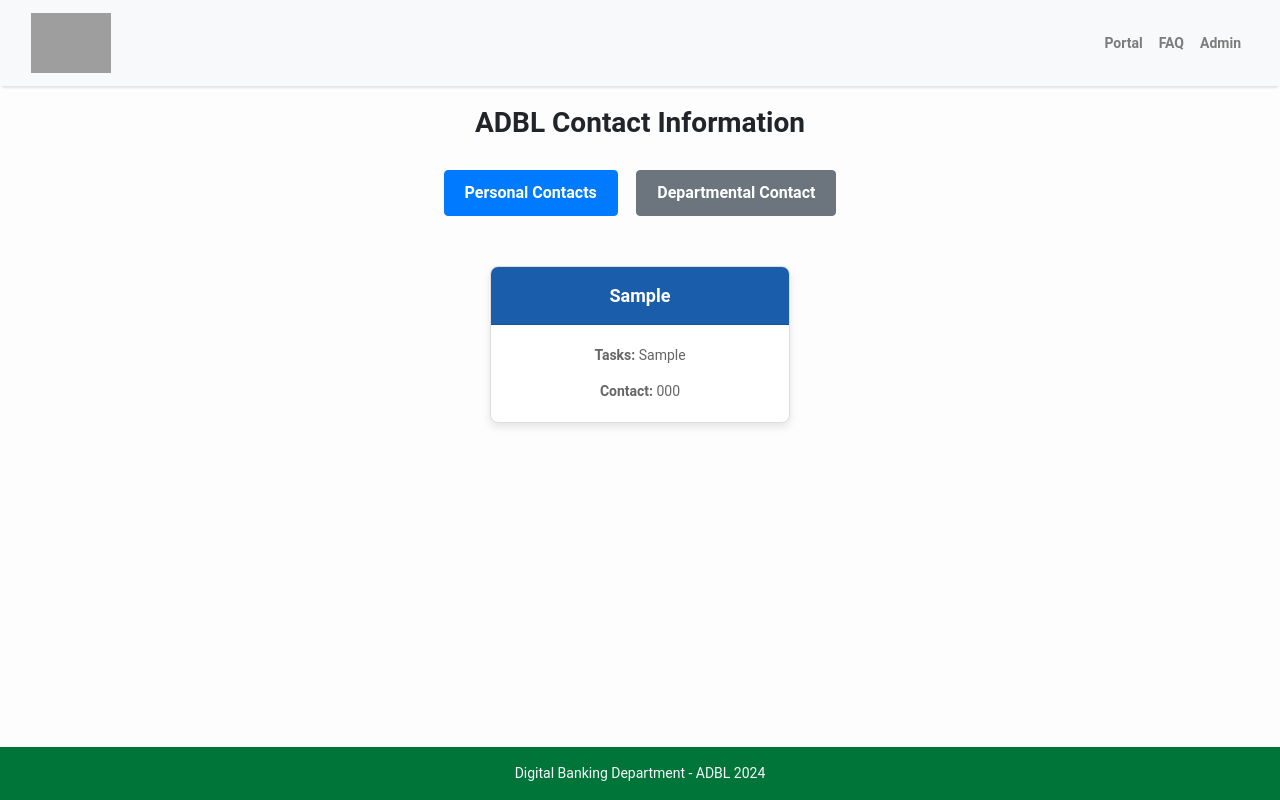
After one commit to ab817/digitalsupport, a Django app: page /contact-cards/ in a window 1280 px wide. The commit adds this page. Run offline with Django 5.2, Linux system fonts and the light colour scheme; tables that the repository leaves empty hold one stand-in row (values such as "Sample post"); some libraries are stand-ins or nearby versions; grey boxes are pictures that could not be loaded.

Commit message:
contact info module

```diff
--- a/digitalapp/templates/base.html
+++ b/digitalapp/templates/base.html
@@ -37,10 +37,6 @@
                     </li>
 
                     <li class="nav-item text-black">
-                        <a class="nav-link text-black font-weight-bold" href="{% url 'telephone_lines' %}">Contact Us</a>
-                    </li>
-
-                    <li class="nav-item text-black">
                         <a class="nav-link text-black font-weight-bold" href="{% url 'adminpanel' %}" target="_blank">
                             Admin </a>
                     </li>
--- a/digitalcontact/models.py
+++ b/digitalcontact/models.py
@@ -17,3 +17,12 @@ class TelephoneLine(models.Model):
 
     def __str__(self):
         return self.category
+
+
+class ContactInfo(models.Model):
+    department = models.CharField(max_length=100)
+    tasks = models.TextField()
+    contact_number = models.CharField(max_length=45)
+
+    def __str__(self):
+        return self.department
--- /dev/null
+++ b/digitalcontact/templates/contactcard.html
@@ -0,0 +1,82 @@
+{% extends 'base.html' %}
+
+{% block content %}
+<style>
+    .card-container {
+        display: flex;
+        flex-wrap: wrap;
+        justify-content: center;
+        gap: 20px;
+        padding: 20px;
+    }
+
+    .card {
+        background-color: white;
+        border: 1px solid #ddd;
+        border-radius: 8px;
+        box-shadow: 0 4px 8px rgba(0,0,0,0.1);
+        overflow: hidden;
+        width: 300px;
+        transition: transform 0.2s;
+        margin-bottom: 20px;
+    }
+
+    .card:hover {
+        transform: translateY(-10px);
+    }
+
+    .card-header {
+        background-color: #1A5DAB;
+        color: white;
+        padding: 15px;
+        text-align: center;
+        font-size: 18px;
+        font-weight: bold;
+    }
+
+    .card-body {
+        padding: 20px;
+        text-align: center;
+    }
+
+    .card-body p {
+        color: #666;
+        margin: 0;
+    }
+
+    .card-body a {
+        color: #1A5DAB;
+        text-decoration: none;
+        font-weight: bold;
+    }
+</style>
+
+<div class="container">
+    <h2 class="text-center" style="font-weight: bold; margin-bottom: 30px;">ADBL Contact Information</h2>
+
+    <!-- Buttons Section -->
+    <div class="text-center" style="margin-bottom: 30px;">
+        <a href="{% url 'contact_list' %}" class="btn btn-primary rounded-pill" style="padding: 10px 20px; margin-right: 15px; font-weight: bold;">
+            Personal Contacts
+        </a>
+        <a href="{% url 'telephone_lines' %}" class="btn btn-secondary rounded-pill" style="padding: 10px 20px; font-weight: bold;">
+            Departmental Contact
+        </a>
+    </div>
+
+    <div class="card-container">
+        {% for contact in contacts %}
+        <div class="card">
+            <div class="card-header">
+                {{ contact.department }}
+            </div>
+            <div class="card-body">
+                <p style="margin-bottom: 15px;"><strong>Tasks:</strong> {{ contact.tasks }}</p>
+                <p><strong>Contact:</strong> {{ contact.contact_number }}</p>
+            </div>
+        </div>
+        {% endfor %}
+    </div>
+</div>
+
+{% endblock content %}
--- a/digitalcontact/urls.py
+++ b/digitalcontact/urls.py
@@ -4,4 +4,5 @@ from . import views
 urlpatterns = [
     path('contacts/', views.contact_list, name='contact_list'),
     path('telephone-lines/', views.telephone_lines, name='telephone_lines'),
+    path('contact-cards/', views.contact_card_view, name='contact_cards'),
 ]
--- a/digitalcontact/views.py
+++ b/digitalcontact/views.py
@@ -1,5 +1,5 @@
 from django.shortcuts import render
-from .models import Contact, TelephoneLine
+from .models import Contact, TelephoneLine, ContactInfo
 from django.core.paginator import Paginator
 
 def contact_list(request):
@@ -27,3 +27,8 @@ def contact_list(request):
 def telephone_lines(request):
     telephone_lines = TelephoneLine.objects.all()
     return render(request, 'telephone_lines.html', {'telephone_lines': telephone_lines})
+
+
+def contact_card_view(request):
+    contacts = ContactInfo.objects.all()
+    return render(request, 'contactcard.html', {'contacts': contacts})
--- a/digitallogs/templates/serverip.html
+++ b/digitallogs/templates/serverip.html
@@ -3,7 +3,7 @@
 {% block content %}
 <div class="container">
     <h2>Server Details</h2>
-    <a href="{% url 'export_serverdetails_csv' %}" class="btn btn-primary mb-3">Export Logs To CSV</a>
+    <!--<a href="{% url 'export_serverdetails_csv' %}" class="btn btn-primary mb-3">Export Logs To CSV</a>-->
     <a href="{% url 'admin:digitallogs_serverip_add' %}" class="btn btn-secondary mb-3" target="_blank">Add New Data</a>
     <table class="table table-striped">
         <thead>
```
Also changed, not shown: digitalapp/templates/portal.html (+17 -4 lines), digitalcontact/admin.py (+6 -1 lines), digitalcontact/migrations/0006_contactinfo.py (added), digitalcontact/migrations/0007_alter_contactinfo_contact_number.py (added), digitallogs/models.py (line endings or trailing spaces).
